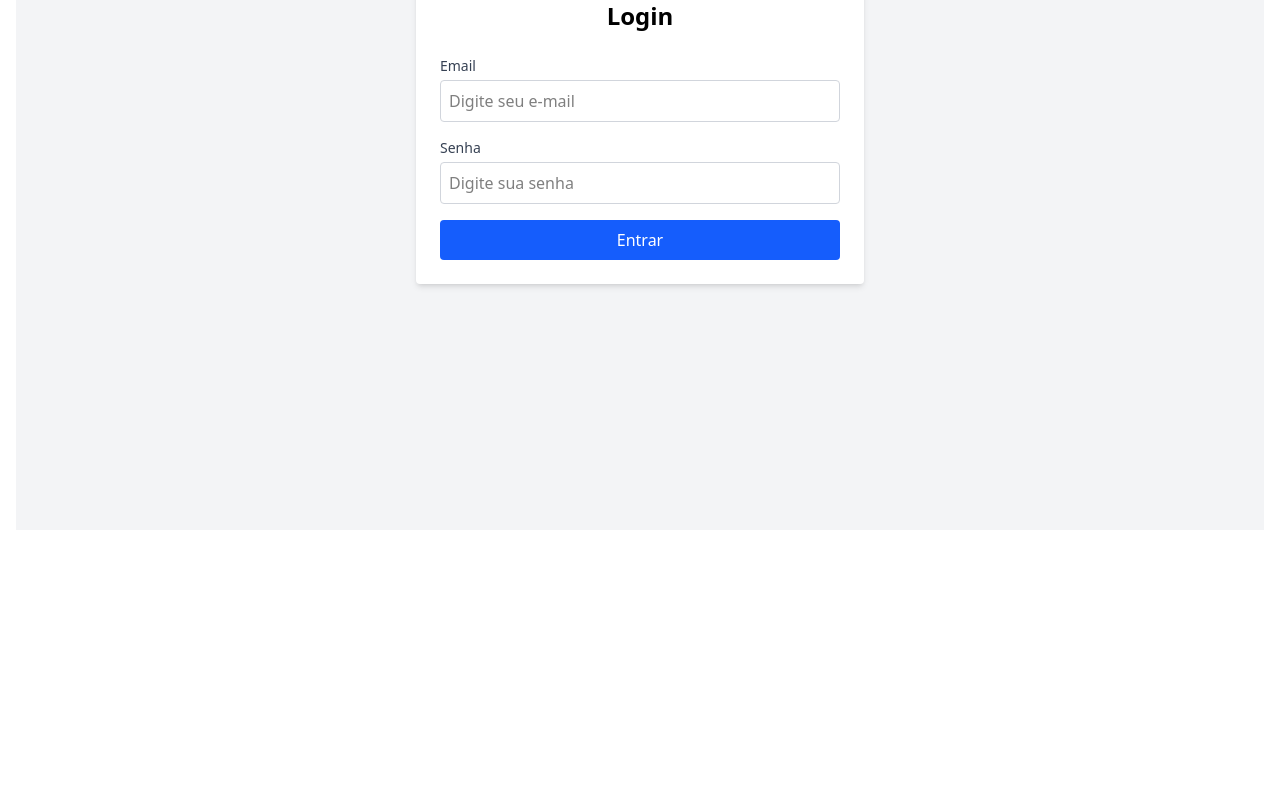
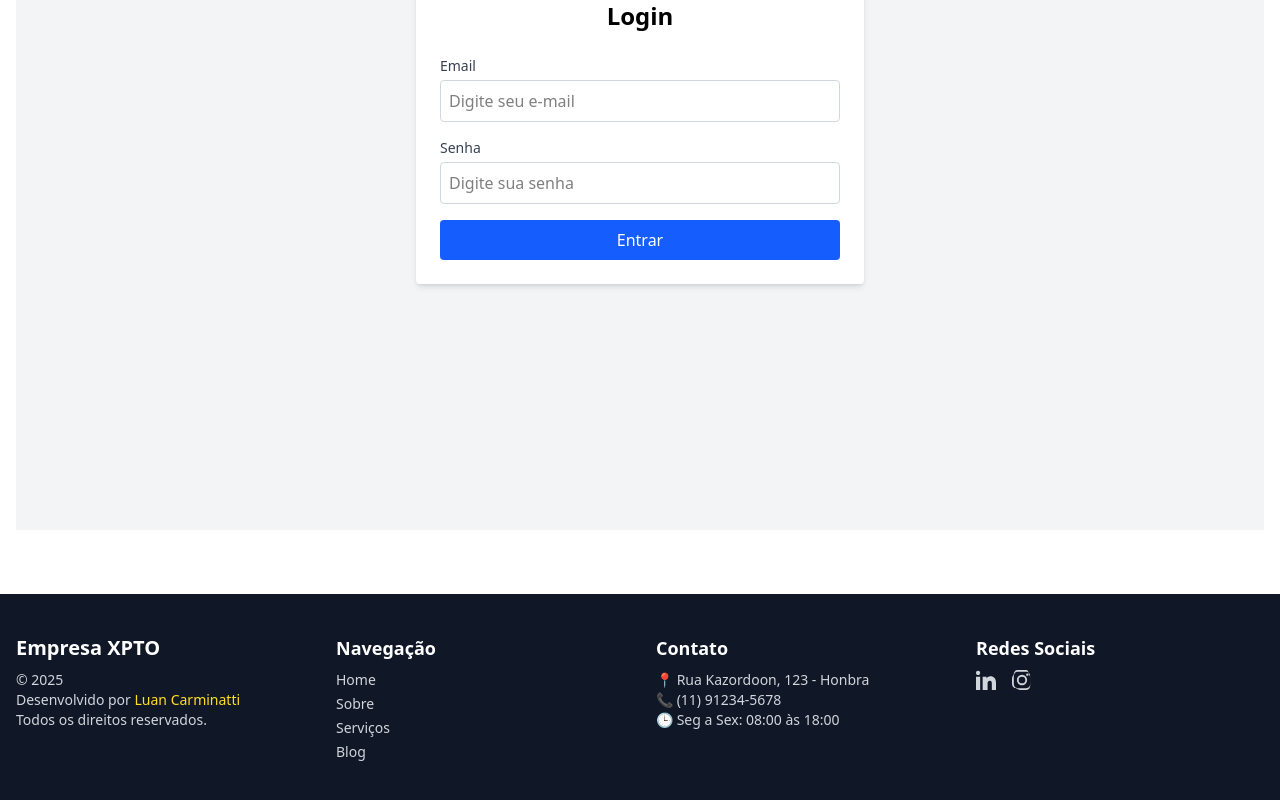
Before and after one commit to Minatti/portfolio-app, a Vue app: page /login in a window 1280 px wide. Shown: the part 286-1086 px from the top of the page. Before the commit the page ends 832 px from the top, so only its background shows below. Built offline with nearby package versions, Linux system fonts and the light colour scheme.

Commit message:
criei o componente footer

```diff
--- a/src/App.vue
+++ b/src/App.vue
@@ -1,6 +1,7 @@
 <script setup lang="ts">
 import Header from '@/components/Header.vue';
 import { useRoute, RouterView } from 'vue-router';
+import Footer from './components/Footer.vue';
 
 const route = useRoute();
 const noHeaderRoutes = ['/login'];
@@ -15,5 +16,8 @@ const noHeaderRoutes = ['/login'];
     <main class="flex-grow p-4">
       <RouterView />
     </main>
+    <Footer>
+
+    </Footer>
   </div>
 </template>
--- /dev/null
+++ b/src/components/Footer.vue
@@ -0,0 +1,66 @@
+<script setup lang="ts">
+import { RouterLink } from 'vue-router'
+
+// Ano atual automático
+const year = new Date().getFullYear()
+</script>
+
+<template>
+  <footer class="bg-gray-900 text-gray-300 py-10 mt-12">
+    <div class="container mx-auto px-4 grid grid-cols-1 md:grid-cols-4 gap-8">
+      <!-- Logo e Direitos -->
+      <div>
+        <h2 class="text-xl font-bold text-white mb-2">Empresa XPTO</h2>
+        <p class="text-sm">© {{ year }} </p>
+        <p class="text-sm"> Desenvolvido por
+            <a href="https://www.linkedin.com/in/luan-carminatti95/"
+               class="text-yellow-300 hover:underline"
+               target="_blank"
+               rel="noopener noreferrer"> Luan Carminatti
+            </a>
+            <p class="text-sm"> Todos os direitos reservados. </p>
+       </p>
+      </div>
+
+      <!-- Navegação (Roadmap) -->
+      <div>
+        <h3 class="text-lg font-semibold text-white mb-2">Navegação</h3>
+        <ul class="space-y-1 text-sm">
+          <li><RouterLink to="/" class="hover:underline">Home</RouterLink></li>
+          <li><RouterLink to="/sobre" class="hover:underline">Sobre</RouterLink></li>
+          <li><RouterLink to="/servicos" class="hover:underline">Serviços</RouterLink></li>
+          <li><RouterLink to="/blog" class="hover:underline">Blog</RouterLink></li>
+        </ul>
+      </div>
+
+      <!-- Contato -->
+      <div>
+        <h3 class="text-lg font-semibold text-white mb-2">Contato</h3>
+        <p class="text-sm">📍 Rua Kazordoon, 123 - Honbra</p>
+        <p class="text-sm">📞 (11) 91234-5678</p>
+        <p class="text-sm">🕒 Seg a Sex: 08:00 às 18:00</p>
+      </div>
+
+      <!-- Redes Sociais -->
+      <div>
+        <h3 class="text-lg font-semibold text-white mb-2">Redes Sociais</h3>
+        <div class="flex space-x-4 mt-2">
+          <!-- LinkedIn -->
+          <a href="https://linkedin.com" target="_blank" class="hover:text-white">
+            <svg class="w-5 h-5 fill-current" viewBox="0 0 24 24">
+              <path d="M4.98 3.5c0 1.38-1.11 2.5-2.48 2.5S0 4.88 0 3.5C0 2.12 1.11 1 2.5 1S5 2.12 5 3.5zM0 24h5V8H0v16zM8 8h4.667v2.164h.067c.65-1.233 2.238-2.531 4.6-2.531C21.333 7.633 24 10.467 24 15.167V24h-5v-7.167c0-1.7-.033-3.9-2.367-3.9-2.367 0-2.733 1.85-2.733 3.767V24H8V8z"/>
+            </svg>
+          </a>
+          <!-- Instagram -->
+          <a href="https://instagram.com" target="_blank" class="hover:text-white">
+            <svg class="w-5 h-5 fill-current" viewBox="0 0 24 24">
+              <path d="M12 2.163c3.204 0 3.584.012 4.85.07 1.366.062 2.633.34 3.608 1.316.975.976 1.254 2.243 1.316 3.609.058 1.265.07 1.645.07 4.85s-.012 3.584-.07 4.85c-.062 1.366-.34 2.633-1.316 3.608-.976.975-2.243 1.254-3.609 1.316-1.265.058-1.645.07-4.85.07s-3.584-.012-4.85-.07c-1.366-.062-2.633-.34-3.608-1.316-.975-.976-1.254-2.243-1.316-3.609C2.175 15.747 2.163 15.367 2.163 12s.012-3.584.07-4.85c.062-1.366.34-2.633 1.316-3.608.976-.975 2.243-1.254 3.609-1.316C8.417 2.175 8.797 2.163 12 2.163zm0-2.163C8.741 0 8.332.013 7.052.072 5.775.13 4.58.421 3.545 1.455 2.51 2.49 2.22 3.685 2.162 4.962.013 8.332 0 8.741 0 12s.013 3.668.072 4.948c.058 1.277.349 2.472 1.383 3.507 1.034 1.035 2.23 1.325 3.507 1.383C8.332 23.987 8.741 24 12 24s3.668-.013 4.948-.072c1.277-.058 2.472-.349 3.507-1.383 1.035-1.034 1.325-2.23 1.383-3.507.059-1.28.072-1.689.072-4.948s-.013-3.668-.072-4.948c-.058-1.277-.349-2.472-1.383-3.507C19.42.421 18.225.13 16.948.072 15.668.013 15.259 0 12 0z"/>
+              <path d="M12 5.838A6.162 6.162 0 1 0 18.162 12 6.169 6.169 0 0 0 12 5.838zm0 10.18A4.018 4.018 0 1 1 16.018 12 4.022 4.022 0 0 1 12 16.018z"/>
+              <circle cx="18.406" cy="5.594" r="1.44"/>
+            </svg>
+          </a>
+        </div>
+      </div>
+    </div>
+  </footer>
+</template>
```
